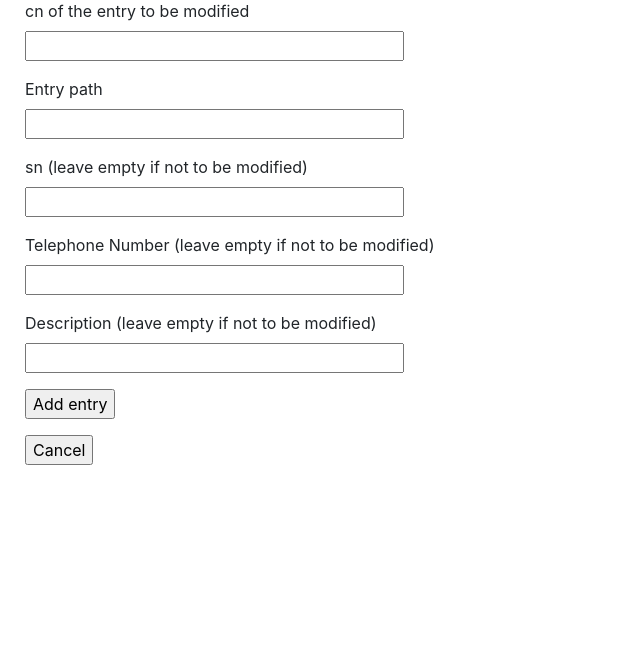
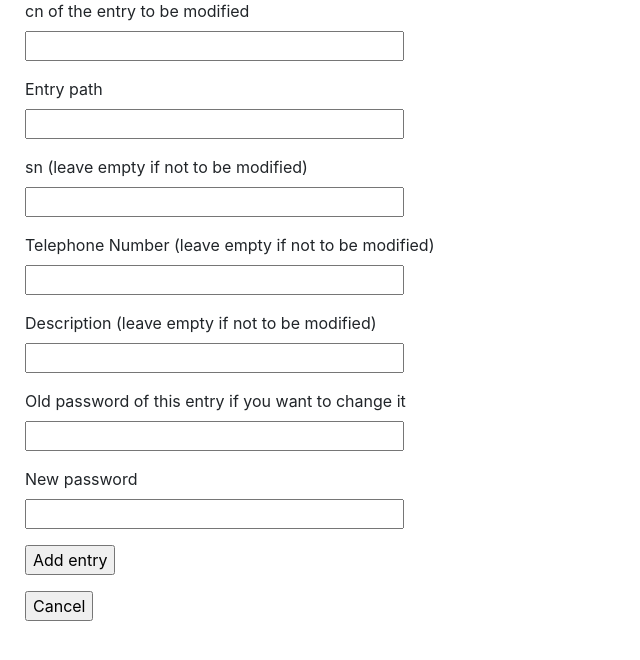
Before and after one commit to kittytrillah/ldap_client, a Flask app: page /mod in a window 1280 px wide. Shown: the part 114-774 px from the top of the page, without its empty margins (0-640 px from the left). Run offline with Flask 2, Linux system fonts and the light colour scheme; some libraries are stand-ins or nearby versions.

Commit message:
Added password to entry modification

```diff
--- a/app.py
+++ b/app.py
@@ -149,14 +149,18 @@ def add_entry():
             telephone_number = form.telephone_number.data
             description = form.description.data
             user_dn = "cn=" + cn + "," + path
+            pwd = form.add_password.data
+            pwd_hashed = security.encrypt(pwd)
             print("PATH : ", path)
             print("SN : ", sn)
             print("USER DN : ", user_dn)
-            add(user_dn, sn, telephone_number, description, cn, credentials)
-            form = SuccessForm()
-            if form.return_index_add.data:
+            add(user_dn, sn, telephone_number, description, cn, credentials, pwd_hashed)
+            form_s = SuccessForm()
+            if form_s.return_index_add.data:
                 return redirect('/index')
-            return render_template('success_var.html', p1='Successfully added', p2=str(cn), title='Success', form=form)
+            if form_s.return_add.data:
+                return redirect('/add_entry')
+            return render_template('success_var.html', p1='Successfully added', p2=str(cn), title='Success', form=form_s)
         if form.cancel.data:
             return redirect('/index')
     return render_template('add_entry.html', title='Connected server', form=form)
@@ -185,6 +189,8 @@ def modify():
     print("Modify started")
     if form.validate_on_submit():
         if form.mod_add.data:
+            old_pass = form.mod_oldpass.data
+            new_pass = form.mod_newpass.data
             path = form.mod_path.data
             sn = form.mod_sn.data
             global cn
@@ -192,7 +198,7 @@ def modify():
             telephone_number = form.mod_telephone_number.data
             description = form.mod_description.data
             user_dn = "cn=" + cn + "," + path
-            mod(user_dn, sn, telephone_number, description, cn, credentials)
+            mod(user_dn, sn, telephone_number, description, cn, credentials, old_pass, new_pass)
             form = SuccessForm()
             if form.return_add.data:
                 return redirect('/mod')
--- a/forms.py
+++ b/forms.py
@@ -32,11 +32,12 @@ class DirectoryForm(FlaskForm):
 
 
 class AddForm(FlaskForm):
-    path = StringField('Path to new entry')
-    sn = StringField('sn')
-    cn = StringField('cn')
+    path = StringField('Path to new entry', validators=[DataRequired()])
+    sn = StringField('sn', validators=[DataRequired()])
+    cn = StringField('cn', validators=[DataRequired()])
     telephone_number = StringField('Telephone Number')
     description = StringField('Description')
+    add_password = PasswordField('Password', validators=[DataRequired()])
     add = SubmitField('Add entry')
     cancel = SubmitField('Cancel')
 
@@ -47,6 +48,8 @@ class ModifyForm(FlaskForm):
     mod_sn = StringField('sn (leave empty if not to be modified)')
     mod_telephone_number = StringField('Telephone Number (leave empty if not to be modified)')
     mod_description = StringField('Description (leave empty if not to be modified)')
+    mod_oldpass = PasswordField('Old password of this entry if you want to change it')
+    mod_newpass = PasswordField('New password')
     mod_add = SubmitField('Add entry')
     mod_cancel = SubmitField('Cancel')
 
--- a/ldap_helper.py
+++ b/ldap_helper.py
@@ -44,7 +44,7 @@ def get_schema(o_c):
         return schema_res
 
 
-def mod(user_dn, sn, telephone_number, description, cn, c):
+def mod(user_dn, sn, telephone_number, description, cn, c, old_pass, new_pass):
     conn = ldap3_connection(c[0], c[1], c[2], c[3], c[4])
     if len(sn) != 0:
         conn.modify(user_dn,
@@ -55,6 +55,14 @@ def mod(user_dn, sn, telephone_number, description, cn, c):
     if len(description):
         conn.modify(user_dn,
                     {'description': [(MODIFY_REPLACE, [description])]})
+    if len(old_pass) != 0 and len(new_pass) != 0:
+        old_pass_h = security.encrypt(old_pass)
+        new_pass_h = security.encrypt(new_pass)
+        try:
+            ldap.extend.microsoft.modifyPassword.ad_modify_password(conn, user_dn, new_pass_h, old_pass_h, controls=None)
+        except:
+            print("Error - password incorrect")
+    conn.unbind()
 
 
 def display(addr, dn, pwd, attr, obj_class):
@@ -69,17 +77,18 @@ def display(addr, dn, pwd, attr, obj_class):
 
 
 
-def add(new_user, sn, telephone_number, description, cn, c):
+def add(new_user, sn, telephone_number, description, cn, c, pwd):
     conn = ldap3_connection(c[0], c[1], c[2], c[3], c[4])
     try:
         conn.add(new_user, attributes={'objectClass': ['person', 'top'],
                                     'sn': sn,
                                     'cn': cn,
                                     'telephoneNumber': telephone_number,
-                                    'description': description
+                                    'description': description,
+                                    'userPassword': pwd
                                     })
         print(">>>user Added Successfully!")
-        conn.search('dc=secne,dc=space', search_filter=f'(&(objectclass=*)(sn={sn}))', attributes=['cn', 'sn', 'objectClass', 'telephoneNumber'])
+        conn.search('dc=secne,dc=space', search_filter=f'(&(objectclass=*)(sn={sn}))', attributes=['cn', 'sn', 'objectClass', 'telephoneNumber', 'userPassword'])
         print(conn.entries)
         conn.unbind()
     except Exception as e:
--- a/templates/add_entry.html
+++ b/templates/add_entry.html
@@ -24,6 +24,10 @@
             {{ form.description.label }}<br>
             {{ form.description(size=32) }}
         </p>
+        <p>
+            {{ form.add_password.label }}<br>
+            {{ form.add_password(size=32) }}
+        </p>
          <p style="width: 200px;">{{ form.add() }}</p>
         <p style="width: 200px;">{{ form.cancel() }}</p>
     </form>
--- a/templates/modification.html
+++ b/templates/modification.html
@@ -24,6 +24,14 @@
             {{ form.mod_description.label }}<br>
             {{ form.mod_description(size=32) }}
         </p>
+        <p>
+            {{ form.mod_oldpass.label }}<br>
+            {{ form.mod_oldpass(size=32) }}
+        </p>
+        <p>
+            {{ form.mod_newpass.label }}<br>
+            {{ form.mod_newpass(size=32) }}
+        </p>
          <p style="width: 200px;">{{ form.mod_add() }}</p>
         <p style="width: 200px;">{{ form.mod_cancel() }}</p>
     </form>
```
Also changed, not shown: uldap.db.
